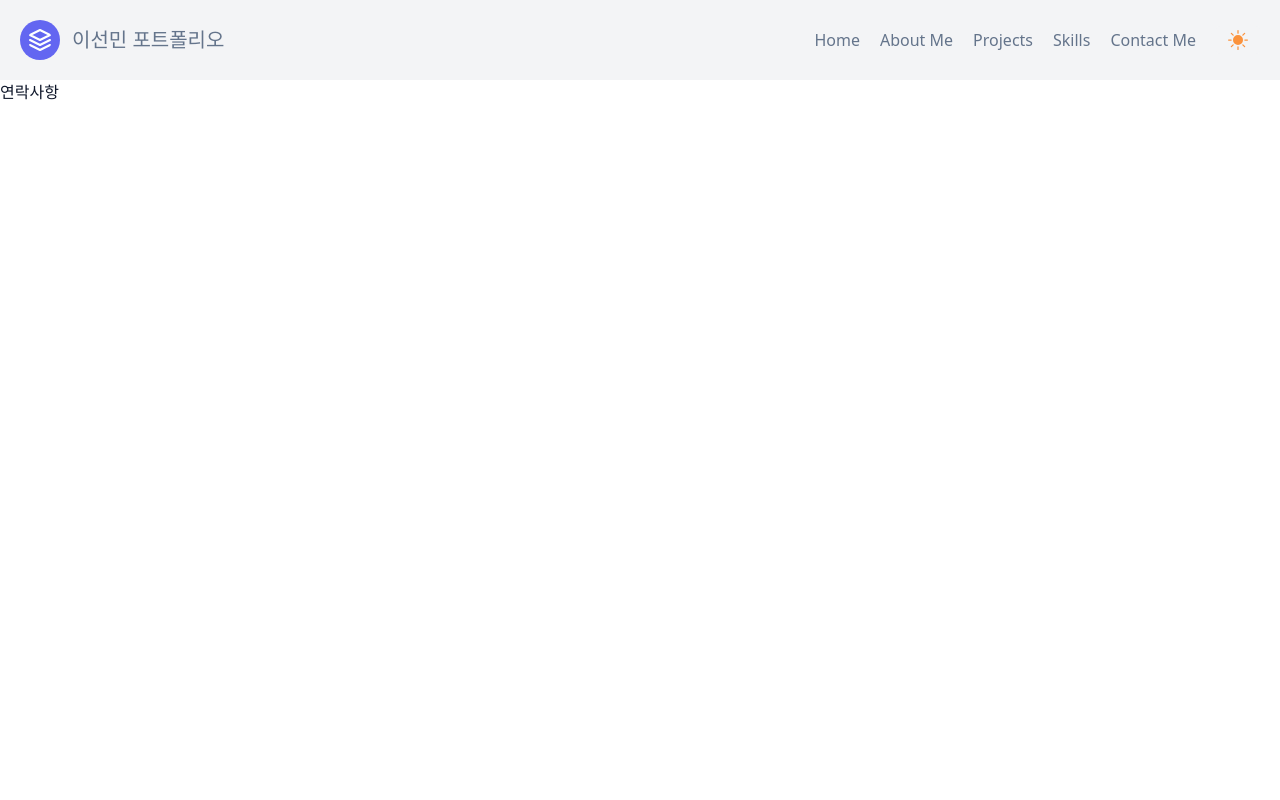
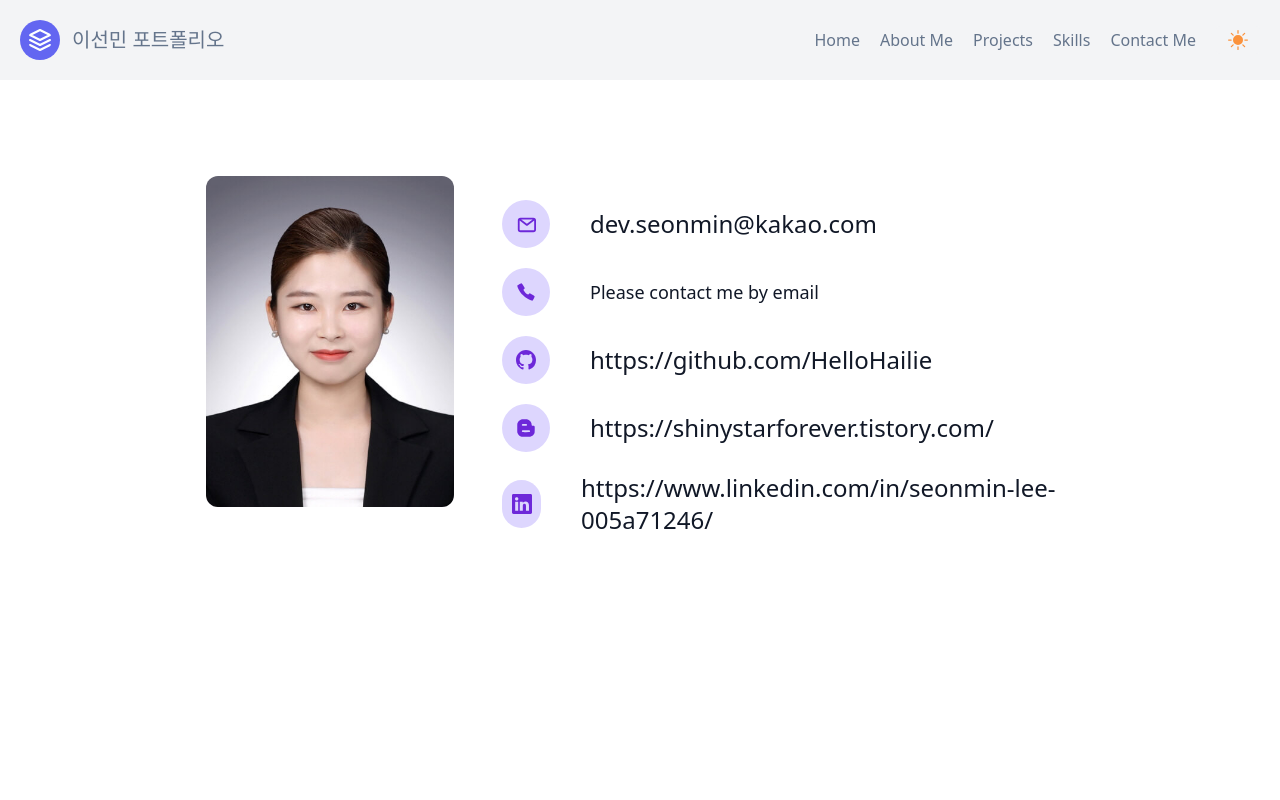
Before and after one commit to HelloHailie/portfolio, a Next.js app: page /contact-me in a window 1280 px wide. Shown: the top 800 px of the page. Built offline with nearby package versions, Linux system fonts and the light colour scheme.

Commit message:
feat:contact me 페이지 마크업

```diff
--- a/pages/contact-me.js
+++ b/pages/contact-me.js
@@ -1,5 +1,7 @@
 import Layout from "../components/layout";
 import Head from "next/head";
+import Image from "next/image";
+import profile2 from "../public/seonminProfile2.jpg";
 
 export default function ContactMe() {
   return (
@@ -9,7 +11,149 @@ export default function ContactMe() {
         <meta name='description' content='이선민 포트폴리오' />
         <link rel='icon' href='/favicon.ico' />
       </Head>
-      <h1>연락사항</h1>
+      <section className='text-gray-600 body-font'>
+        <div className='container px-5 py-24 mx-auto flex flex-wrap justify-center'>
+          <div className='lg:w-1/5 w-full mb-10 lg:mb-0 rounded-lg overflow-hidden'>
+            <Image
+              src={profile2}
+              alt='이선민 프로필 이미지'
+              className='rounded-xl'
+            />
+          </div>
+          <div className='flex flex-col flex-wrap lg:py-6 -mb-10 lg:w-1/2 lg:pl-12 lg:text-left text-center'>
+            <div className='flex mb-5 items-center lg:flex-row flex-col'>
+              <div className='w-12 h-12 inline-flex items-center justify-center rounded-full bg-violet-200 text-violet-700 dark:text-violet-800'>
+                <svg
+                  width='20'
+                  height='20'
+                  viewBox='0 0 22 22'
+                  fill='currentColor'
+                  xmlns='http://www.w3.org/2000/svg'
+                >
+                  <path
+                    className='cls-2'
+                    d='M19,4H5A3,3,0,0,0,2,7V17a3,3,0,0,0,3,3H19a3,3,0,0,0,3-3V7A3,3,0,0,0,19,4Zm-.67,2L12,10.75,5.67,6ZM19,18H5a1,1,0,0,1-1-1V7.25l7.4,5.55a1,1,0,0,0,.6.2,1,1,0,0,0,.6-.2L20,7.25V17A1,1,0,0,1,19,18Z'
+                  />
+                </svg>
+              </div>
+              <div className='ml-10 flex-grow'>
+                <a
+                  href='mailto:dev_seonmin@kakao.com'
+                  rel='noopener noreferrer'
+                  target='_blank'
+                >
+                  <h2
+                    className='text-gray-900 font-medium text-2xl hover:underline transition duration-300 transform
+                    hover:scale-[1.02] hover:text-violet-600 dark:hover:text-violet-400'
+                  >
+                    dev.seonmin@kakao.com
+                  </h2>
+                </a>
+              </div>
+            </div>
+            <div className='flex mb-5 items-center lg:flex-row flex-col'>
+              <div className='w-12 h-12 inline-flex items-center justify-center rounded-full bg-violet-200 text-violet-700  dark:text-violet-800'>
+                <svg
+                  xmlns='http://www.w3.org/2000/svg'
+                  width='20'
+                  height='20'
+                  viewBox='0 0 512 512'
+                  fill='currentColor'
+                >
+                  <title>ionicons-v5-g</title>
+                  <path d='M478.94,370.14c-5.22-5.56-23.65-22-57.53-43.75-34.13-21.94-59.3-35.62-66.52-38.81a3.83,3.83,0,0,0-3.92.49c-11.63,9.07-31.21,25.73-32.26,26.63-6.78,5.81-6.78,5.81-12.33,4-9.76-3.2-40.08-19.3-66.5-45.78s-43.35-57.55-46.55-67.3c-1.83-5.56-1.83-5.56,4-12.34.9-1.05,17.57-20.63,26.64-32.25a3.83,3.83,0,0,0,.49-3.92c-3.19-7.23-16.87-32.39-38.81-66.52-21.78-33.87-38.2-52.3-43.76-57.52A3.9,3.9,0,0,0,138,32.2,322.35,322.35,0,0,0,82,57.65,338,338,0,0,0,33.35,92a3.83,3.83,0,0,0-1.26,3.74c2.09,9.74,12.08,50.4,43.08,106.72,31.63,57.48,53.55,86.93,100,133.22S252,405.21,309.54,436.84c56.32,31,97,41,106.72,43.07a3.86,3.86,0,0,0,3.75-1.26A337.73,337.73,0,0,0,454.35,430a322.7,322.7,0,0,0,25.45-56A3.9,3.9,0,0,0,478.94,370.14Z' />
+                </svg>
+              </div>
+              <div className='ml-10'>
+                <h2 className='text-gray-900 text-lg title-font font-medium'>
+                  Please contact me by email
+                </h2>
+              </div>
+            </div>
+            <div className='flex mb-5 items-center lg:flex-row flex-col'>
+              <div className='w-12 h-12 inline-flex items-center justify-center rounded-full bg-violet-200 text-violet-700  dark:text-violet-800'>
+                <svg
+                  xmlns='http://www.w3.org/2000/svg'
+                  width='20'
+                  height='20'
+                  fill='currentColor'
+                  viewBox='0 0 16 16'
+                >
+                  <path d='M8 0C3.58 0 0 3.58 0 8c0 3.54 2.29 6.53 5.47 7.59.4.07.55-.17.55-.38 0-.19-.01-.82-.01-1.49-2.01.37-2.53-.49-2.69-.94-.09-.23-.48-.94-.82-1.13-.28-.15-.68-.52-.01-.53.63-.01 1.08.58 1.23.82.72 1.21 1.87.87 2.33.66.07-.52.28-.87.51-1.07-1.78-.2-3.64-.89-3.64-3.95 0-.87.31-1.59.82-2.15-.08-.2-.36-1.02.08-2.12 0 0 .67-.21 2.2.82.64-.18 1.32-.27 2-.27.68 0 1.36.09 2 .27 1.53-1.04 2.2-.82 2.2-.82.44 1.1.16 1.92.08 2.12.51.56.82 1.27.82 2.15 0 3.07-1.87 3.75-3.65 3.95.29.25.54.73.54 1.48 0 1.07-.01 1.93-.01 2.2 0 .21.15.46.55.38A8.012 8.012 0 0 0 16 8c0-4.42-3.58-8-8-8z' />{" "}
+                </svg>
+              </div>
+              <div className='ml-10 flex-grow'>
+                <a
+                  href='https://github.com/HelloHailie'
+                  target='_blank'
+                  rel='noopener noreferrer'
+                >
+                  <h2
+                    className='text-gray-900 font-medium text-2xl hover:underline transition duration-300 transform
+                    hover:scale-[1.02] hover:text-violet-600 dark:hover:text-violet-400'
+                  >
+                    https://github.com/HelloHailie
+                  </h2>
+                </a>
+              </div>
+            </div>
+            <div className='flex mb-5 items-center lg:flex-row flex-col'>
+              <div className='w-12 h-12 inline-flex items-center justify-center rounded-full bg-violet-200 text-violet-700  dark:text-violet-800'>
+                <svg
+                  xmlns='http://www.w3.org/2000/svg'
+                  width='20'
+                  height='20'
+                  fill='currentColor'
+                  viewBox='0 0 32 32'
+                >
+                  <path d='M29.913 13.919c-0.113-0.5-0.425-0.962-0.781-1.156-0.113-0.063-0.813-0.137-1.563-0.169-1.256-0.056-1.394-0.081-1.794-0.313-0.631-0.369-0.8-0.769-0.806-1.844-0.006-2.063-0.863-3.981-2.556-5.706-1.206-1.231-2.556-2.063-4.094-2.531-0.369-0.113-1.194-0.15-3.956-0.181-4.338-0.050-5.3 0.037-6.775 0.625-2.719 1.075-4.669 3.363-5.381 6.287-0.131 0.55-0.163 1.431-0.194 6.494-0.037 6.344 0.006 7.275 0.4 8.531 0.975 3.1 3.744 5.394 6.525 5.894 0.925 0.169 12.331 0.206 13.5 0.050 2.031-0.275 3.625-1.094 5.119-2.619 1.081-1.106 1.756-2.3 2.2-3.881 0.306-1.1 0.281-8.925 0.156-9.481zM9.781 9.944c0.488-0.494 0.625-0.513 3.675-0.513 2.744 0 2.837 0.006 3.238 0.213 0.581 0.294 0.837 0.706 0.837 1.369 0 0.594-0.238 1.012-0.769 1.35-0.287 0.181-0.456 0.194-3.144 0.206-1.656 0.012-2.981-0.025-3.175-0.075-1.038-0.294-1.425-1.781-0.663-2.55zM21.769 22.431l-0.931 0.15-4.844 0.056c-4.256 0.050-5.456-0.025-5.681-0.125-0.444-0.194-0.863-0.731-0.931-1.212-0.069-0.456 0.162-1.081 0.512-1.4 0.444-0.4 0.637-0.412 6.081-0.419 5.6-0.006 5.569-0.006 6.1 0.488 0.756 0.706 0.594 1.95-0.306 2.462z' />{" "}
+                </svg>
+              </div>
+              <div className='ml-10 flex-grow'>
+                <a
+                  href='https://shinystarforever.tistory.com'
+                  target='_blank'
+                  rel='noopener noreferrer'
+                >
+                  <h2
+                    className='text-gray-900 font-medium text-2xl hover:underline transition duration-300 transform
+                    hover:scale-[1.02] hover:text-violet-600  dark:hover:text-violet-400'
+                  >
+                    https://shinystarforever.tistory.com/
+                  </h2>
+                </a>
+              </div>
+            </div>
+            <div className='flex mb-5 items-center lg:flex-row flex-col'>
+              <div className='w-12 h-12 inline-flex items-center justify-center rounded-full bg-violet-200 text-violet-700  dark:text-violet-800'>
+                <svg
+                  xmlns='http://www.w3.org/2000/svg'
+                  width='20'
+                  height='20'
+                  fill='currentColor'
+                  viewBox='0 0 16 16'
+                >
+                  <path d='M0 1.146C0 .513.526 0 1.175 0h13.65C15.474 0 16 .513 16 1.146v13.708c0 .633-.526 1.146-1.175 1.146H1.175C.526 16 0 15.487 0 14.854V1.146zm4.943 12.248V6.169H2.542v7.225h2.401zm-1.2-8.212c.837 0 1.358-.554 1.358-1.248-.015-.709-.52-1.248-1.342-1.248-.822 0-1.359.54-1.359 1.248 0 .694.521 1.248 1.327 1.248h.016zm4.908 8.212V9.359c0-.216.016-.432.08-.586.173-.431.568-.878 1.232-.878.869 0 1.216.662 1.216 1.634v3.865h2.401V9.25c0-2.22-1.184-3.252-2.764-3.252-1.274 0-1.845.7-2.165 1.193v.025h-.016a5.54 5.54 0 0 1 .016-.025V6.169h-2.4c.03.678 0 7.225 0 7.225h2.4z' />{" "}
+                </svg>
+              </div>
+              <div className='ml-10 flex-grow'>
+                <a
+                  href='https://www.linkedin.com/in/seonmin-lee-005a71246/'
+                  rel='noopener noreferrer'
+                  target='_blank'
+                >
+                  <h2
+                    className='text-gray-900 font-medium text-2xl hover:underline transition duration-300 transform
+                    hover:scale-[1.02] hover:text-violet-600 dark:hover:text-violet-400'
+                  >
+                    https://www.linkedin.com/in/seonmin-lee-005a71246/
+                  </h2>
+                </a>
+              </div>
+            </div>
+          </div>
+        </div>
+      </section>
     </Layout>
   );
 }
```
Also changed, not shown: public/seonminProfile2.jpg (added).
